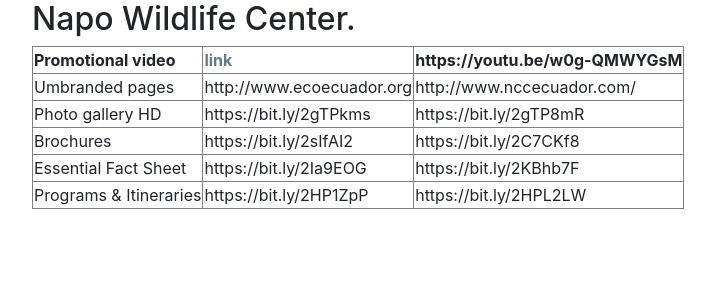
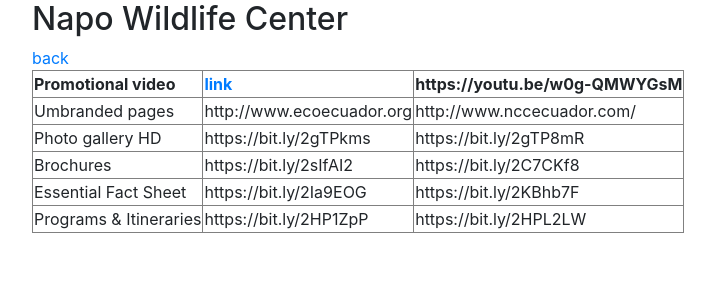
Before and after one commit to brandlab-au/angular-app, an Angular app: page /napo in a window 1280 px wide. Before the commit this address led to /. Shown: the top 300 px of the page, without its empty margins (53-768 px from the left). Built offline with nearby package versions, Linux system fonts and the light colour scheme.

Commit message:
new pages

```diff
--- a/src/app/app-routing.module.ts
+++ b/src/app/app-routing.module.ts
@@ -5,13 +5,14 @@
 import { HeroesComponent }      from './heroes/heroes.component';
 import { HeroDetailComponent }  from './hero-detail/hero-detail.component';
 import { HeadComponent }  from './head/head.component';
-
+import { NapoComponent }  from './napo/napo.component';
 const routes: Routes = [
 //  { path: '', redirectTo: '/dashboard', pathMatch: 'full' },
     { path: '', component: HeadComponent },
   { path: 'dashboard', component: DashboardComponent },
   { path: 'detail/:id', component: HeroDetailComponent },
-  { path: 'heroes', component: HeroesComponent }
+  { path: 'heroes', component: HeroesComponent },
+    { path: 'napo', component: NapoComponent }
 ];
 
 
--- a/src/app/app.component.css
+++ b/src/app/app.component.css
@@ -4,13 +4,7 @@
   color: darkcyan;
   margin-bottom: 0;
 }
-NewContainer{
-    margin-top: 220;
-  padding-top: 20;
-    padding-bottom: 20;
-    padding-left: 20;
-    padding-right: 20;
-}
+
 h2 {
   font-size: 2em;
   margin-top: 0;
--- a/src/app/app.component.html
+++ b/src/app/app.component.html
@@ -2,41 +2,5 @@
 
  <router-outlet></router-outlet>
     <app-messages></app-messages>
-<h2>Napo Wildlife Center.</h2>
-<table border="1">
-   <thead>
-      <tr>
-         <th>Promotional video</th>
-         <th><a target="_blank" rel="noopener" href="https://youtu.be/8xIWic9ASLw">link</a></th>
-         <th>https://youtu.be/w0g-QMWYGsM</th>
-          </tr>
-   </thead>
-   <tbody>
-      <tr>
-         <td>Umbranded pages</td>
-         <td>http://www.ecoecuador.org</td>
-         <td>http://www.nccecuador.com/</td>
-      </tr>
-      <tr>
-         <td>Photo gallery HD</td>
-         <td>https://bit.ly/2gTPkms</td>
-         <td>https://bit.ly/2gTP8mR</td>
-      </tr>
-      <tr>
-         <td>Brochures</td>
-         <td>https://bit.ly/2sIfAI2</td>
-         <td>https://bit.ly/2C7CKf8</td>
-      </tr>
-      <tr>
-         <td>Essential Fact Sheet</td>
-         <td>https://bit.ly/2Ia9EOG</td>
-         <td>https://bit.ly/2KBhb7F</td>
-      </tr>
-      <tr>
-         <td>Programs & Itineraries</td>
-         <td>https://bit.ly/2HP1ZpP</td>
-         <td>https://bit.ly/2HPL2LW</td>
-      </tr>
-   </tbody>
-</table>
+
    </div>
--- a/src/app/app.module.ts
+++ b/src/app/app.module.ts
@@ -8,6 +8,7 @@
 import { AppRoutingModule } from './app-routing.module';
 import { DashboardComponent } from './dashboard/dashboard.component';
 import { HeadComponent } from './head/head.component';
+import { NapoComponent } from './napo/napo.component';
 
 @NgModule({
   declarations: [
@@ -16,7 +17,8 @@
     HeroDetailComponent,
     MessagesComponent,
     DashboardComponent,
-    HeadComponent
+    HeadComponent,
+    NapoComponent
   ],
   imports: [
     BrowserModule,
--- a/src/app/dashboard/dashboard.component.html
+++ b/src/app/dashboard/dashboard.component.html
@@ -6,4 +6,5 @@
       <h4>{{hero.name}}</h4>
     </div>
   </a>
+    <a routerLink="/">back to start</a>
 </div>
--- a/src/app/head/head.component.html
+++ b/src/app/head/head.component.html
@@ -14,7 +14,7 @@
             </div>
 
             <div class="row">
-              <img alt="nice" width="350" height="200" src="../assets/vadonut.png"><nav><a routerLink="/trips">Trips</a></nav>
+              <img alt="nice" width="350" height="200" src="../assets/vadonut.png"><nav><a routerLink="/napo">Napo</a></nav>
             </div>
 
         </div><!--close 2ns col-->
--- a/src/app/heroes/heroes.component.html
+++ b/src/app/heroes/heroes.component.html
@@ -6,4 +6,6 @@
     </a>
   </li>
 </ul>
+<a routerLink="/">back to home</a>
+<br><br>
 <button (click)="goBack()">go back</button>
--- /dev/null
+++ b/src/app/napo/napo.component.html
@@ -0,0 +1,38 @@
+<h2> {{heading}}</h2>
+<a routerLink="/">back</a>
+<table border="1">
+   <thead>
+      <tr>
+         <th>Promotional video</th>
+         <th><a target="_blank" rel="noopener" href="https://youtu.be/8xIWic9ASLw">link</a></th>
+         <th>https://youtu.be/w0g-QMWYGsM</th>
+          </tr>
+   </thead>
+   <tbody>
+      <tr>
+         <td>Umbranded pages</td>
+         <td>http://www.ecoecuador.org</td>
+         <td>http://www.nccecuador.com/</td>
+      </tr>
+      <tr>
+         <td>Photo gallery HD</td>
+         <td>https://bit.ly/2gTPkms</td>
+         <td>https://bit.ly/2gTP8mR</td>
+      </tr>
+      <tr>
+         <td>Brochures</td>
+         <td>https://bit.ly/2sIfAI2</td>
+         <td>https://bit.ly/2C7CKf8</td>
+      </tr>
+      <tr>
+         <td>Essential Fact Sheet</td>
+         <td>https://bit.ly/2Ia9EOG</td>
+         <td>https://bit.ly/2KBhb7F</td>
+      </tr>
+      <tr>
+         <td>Programs & Itineraries</td>
+         <td>https://bit.ly/2HP1ZpP</td>
+         <td>https://bit.ly/2HPL2LW</td>
+      </tr>
+   </tbody>
+</table>
--- /dev/null
+++ b/src/app/napo/napo.component.ts
@@ -0,0 +1,16 @@
+import { Component, OnInit } from '@angular/core';
+
+@Component({
+  selector: 'app-napo',
+  templateUrl: './napo.component.html',
+  styleUrls: ['./napo.component.css']
+})
+export class NapoComponent implements OnInit {
+
+    const heading = "Napo Wildlife Center";
+
+  constructor() { }
+
+  ngOnInit() { }
+
+}
```
Also changed, not shown: src/app/napo/napo.component.css (added), 1 other file (tests, documents, lock files or other folders).
